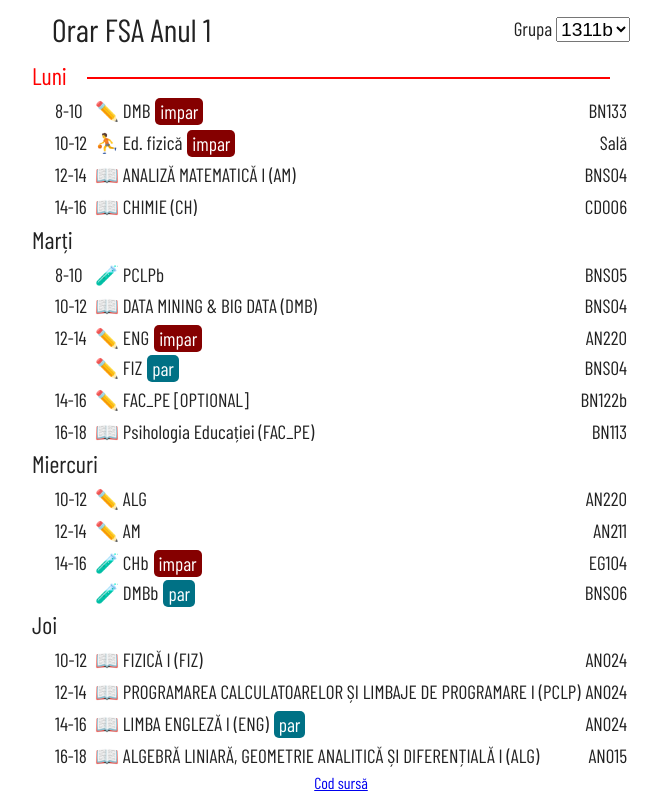
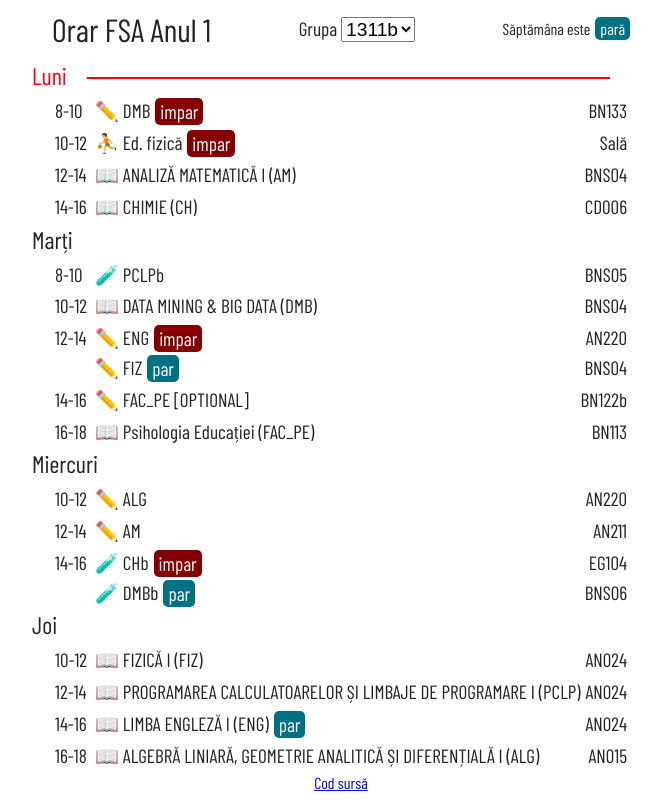
Before and after one commit to Soare-Robert-Daniel/fsa-orar, a Preact app: page / in a window 1280 px wide. Shown: the whole page, without its empty margins (299-960 px from the left). Built offline with nearby package versions, Linux system fonts and the light colour scheme.

Commit message:
display if it is an odd or even week

```diff
--- a/src/index.jsx
+++ b/src/index.jsx
@@ -304,6 +304,15 @@ function getCurrentInterval(courses) {
     return '';
 }
 
+function isOddWeek() {
+    const referenceDateForOddWeek = new Date('2024-9-30').getTime();
+    const currentDate = new Date().getTime();
+    const oneWeekInMilliseconds = 7 * 24 * 60 * 60 * 1000;
+
+    const weeksSinceReference = Math.floor((currentDate - referenceDateForOddWeek) / oneWeekInMilliseconds) + 1;
+    return weeksSinceReference % 2 !== 0;
+}
+
 export function App() {
 	const [selectedGroup, setSelectedGroup] = useState(localStorage.getItem('selectedGroup') || GROUPS.b1311);
 	const [currentInterval, setCurrentInterval] = useState('');
@@ -333,6 +342,10 @@ export function App() {
 		return getCurrentDayAndHour()[0];
 	}, []);
 
+	const oddWeek = useMemo(() => {
+		return isOddWeek();
+	}, []);
+
 	useEffect(() => {
 		setCurrentInterval( getCurrentInterval( filteredCourses ) );
 
@@ -356,6 +369,14 @@ export function App() {
 							<option key={group} value={group}>{group}</option>
 						))}
 					</select>
+				</div>
+				<div>
+					Săptămâna este
+					<span style={{ marginLeft: '5px'}} className={`badge ${oddWeek ? 'odd' : 'even'}`}>
+					{
+						oddWeek ? 'impară' : 'pară'
+					}
+					</span>
 				</div>
 			</header>
 			<section className={'courses'}>
--- a/src/style.css
+++ b/src/style.css
@@ -26,7 +26,8 @@ body {
 header {
 	display: flex;
 	flex-direction: row;
-	gap: 10px;
+	flex-wrap: wrap;
+	gap: 0;
 	align-items: center;
 	justify-content: space-between;
 }
```
